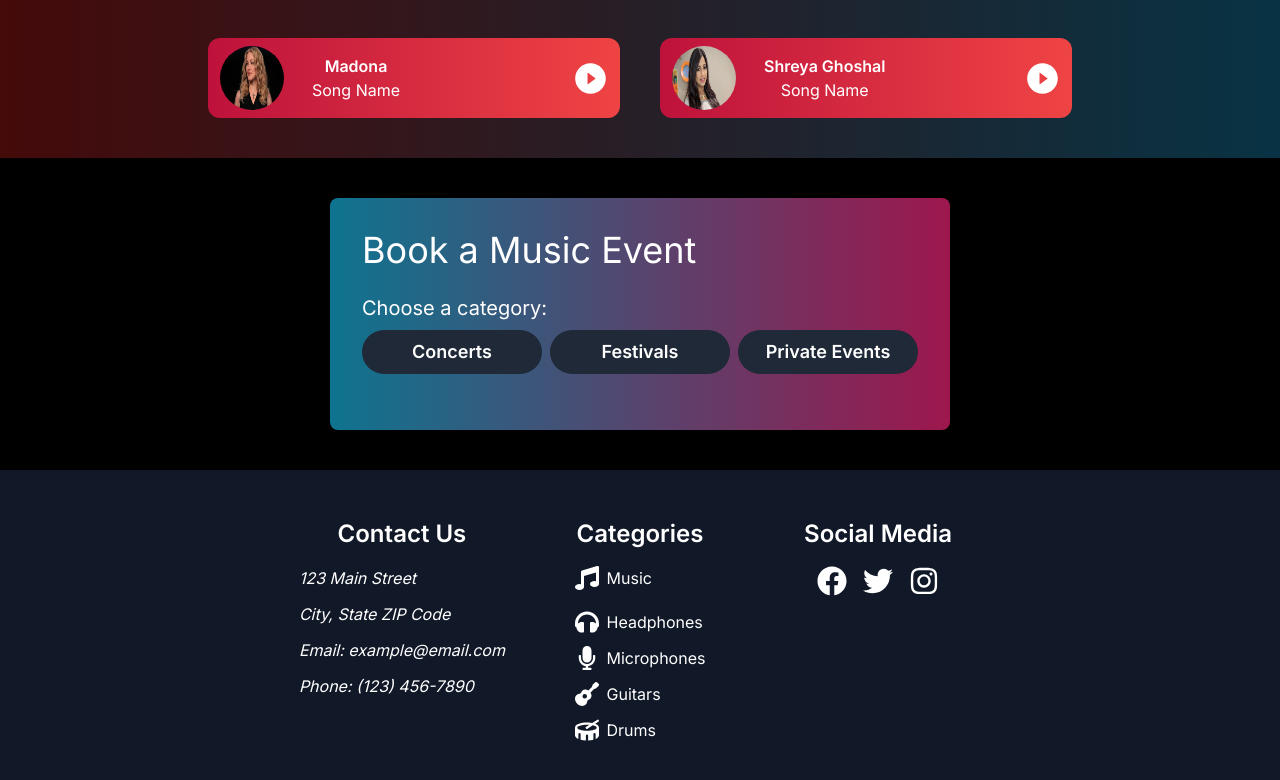
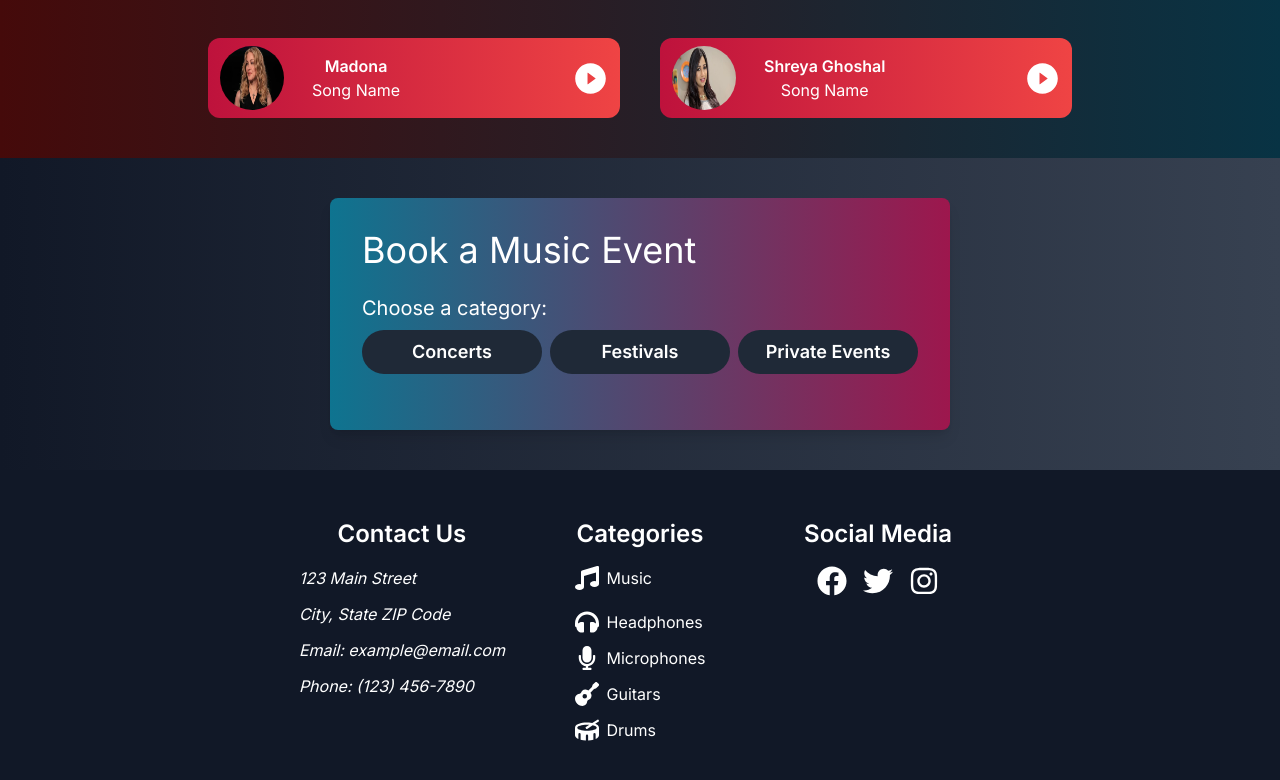
Before and after one commit to shaqqitech/songusic, a Next.js app: page / in a window 1280 px wide. Shown: the part 2090-2870 px from the top of the page. Built offline with nearby package versions, Linux system fonts and the light colour scheme; a web font is replaced by a local one.

Commit message:
minor color changes

```diff
--- a/src/app/components/Booking.jsx
+++ b/src/app/components/Booking.jsx
@@ -12,7 +12,7 @@
   ];
 
   return (
-    <div className="bg-black text-white px-5 py-10">
+    <div className=" bg-gradient-to-r from-gray-900 to-gray-700 text-white px-5 py-10">
       <div className="flex flex-col items-center justify-center">
         <div className="bg-gradient-to-r from-cyan-700 to-pink-800 w-full md:w-2/3 lg:w-1/2 bg-gray-800 p-8 rounded-lg shadow-lg">
           <h1 className="text-4xl mb-6">Book a Music Event</h1>
```
